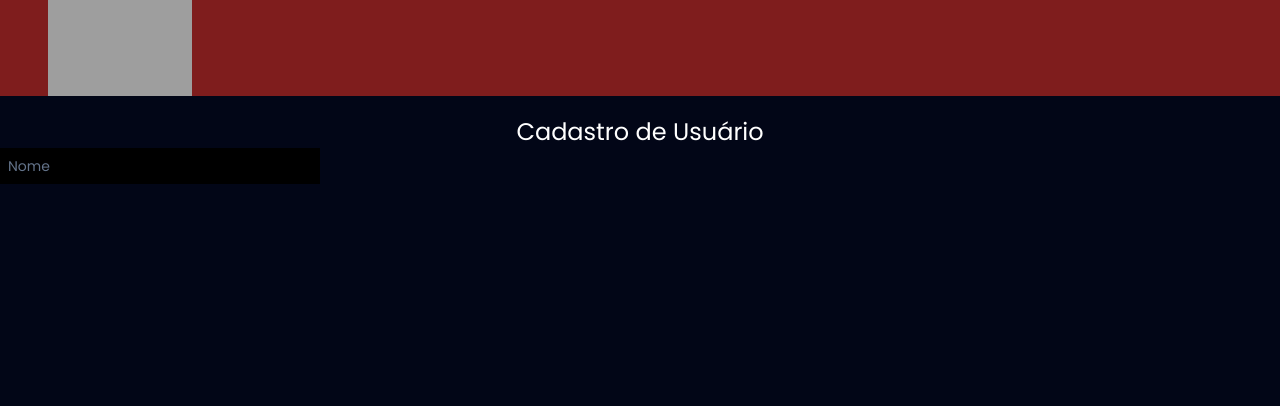
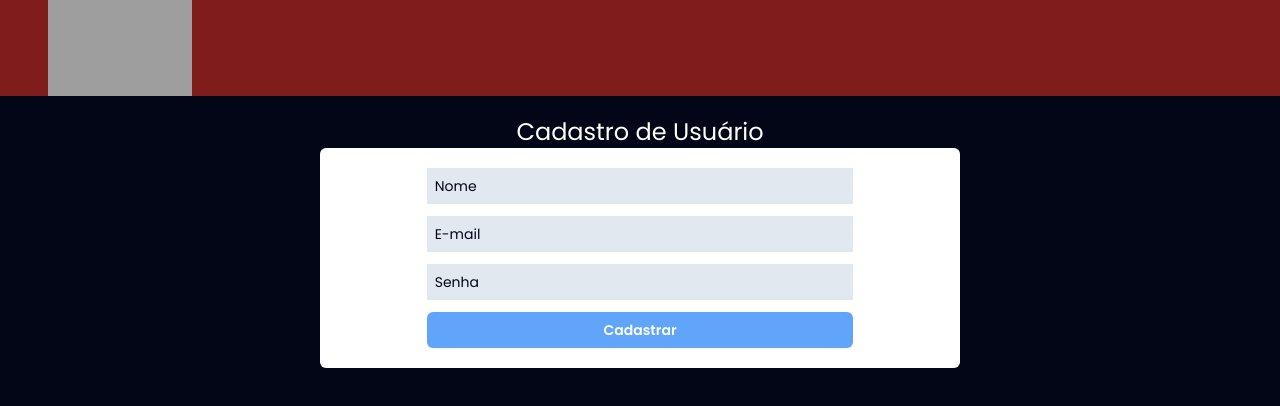
Before and after one commit to IgorOliverx/gerenciamento-filmes, a React (Vite) app in the folder gerenciamento-eventos/: page /cadastro in a window 1280 px wide. Shown: the top 406 px of the page. Built offline with nearby package versions, Linux system fonts and the light colour scheme; grey boxes are pictures that could not be loaded.

Commit message:
Up da api funcionando corretamente e iniciando codagem do front-end

```diff
--- a/gerenciamento-eventos/src/index.css
+++ b/gerenciamento-eventos/src/index.css
@@ -39,7 +39,7 @@
   input[type="search"],
   input[type="tel"],
   input[type="url"], textarea {
-    @apply block w-full p-2 text-slate-200 placeholder:text-slate-500 sm:text-sm bg-black outline-none outline-0;
+    @apply block w-2/3 p-2 text-slate-900 placeholder:text-slate-950 sm:text-sm bg-slate-200 outline-none outline-0;
   }
   label {
     @apply block text-sm font-medium leading-6 text-slate-900 first-letter:capitalize;
@@ -51,7 +51,7 @@
     @apply max-w-screen-lg mx-auto;
   }
   .primary-btn {
-    @apply flex w-full justify-center rounded-md bg-blue-400 px-3 py-1.5 text-sm font-semibold leading-6 text-white shadow-sm hover:bg-blue-600 focus-visible:outline focus-visible:outline-2 focus-visible:outline-offset-2 focus-visible:outline-indigo-600 disabled:bg-slate-400 disabled:cursor-wait;
+    @apply flex w-2/3 justify-center rounded-md bg-blue-400 px-3 py-1.5 text-sm font-semibold leading-6 text-white shadow-sm hover:bg-blue-600 focus-visible:outline focus-visible:outline-2 focus-visible:outline-offset-2 focus-visible:outline-indigo-600 disabled:bg-slate-400 disabled:cursor-wait;
   }
   .link-header {
     /* era bg blue 600*/
--- a/gerenciamento-eventos/src/pages/Register.jsx
+++ b/gerenciamento-eventos/src/pages/Register.jsx
@@ -4,8 +4,11 @@ export const Register = () => {
     return (
         <>
             <p className='text-2xl w-screen text-center mt-5'>Cadastro de Usuário</p>
-            <form action="" className='w-1/4 h-1/3 bg-white flex relative'>
+            <form action="" method='POST' className='w-2/4 gap-3 flex-wrap h-1/3 rounded-md py-5 bg-white flex relative mx-auto justify-center'>
                 <Input type='text' placeholder='Nome' name='nome' id='nome'/>
+                <Input type='email' placeholder='E-mail' name='email' id='email'/>
+                <Input type='password' placeholder='Senha' name='senha' id='senha'/>
+                <button type='submit' className='primary-btn'>Cadastrar</button>
             </form>
         </>
     )
```
